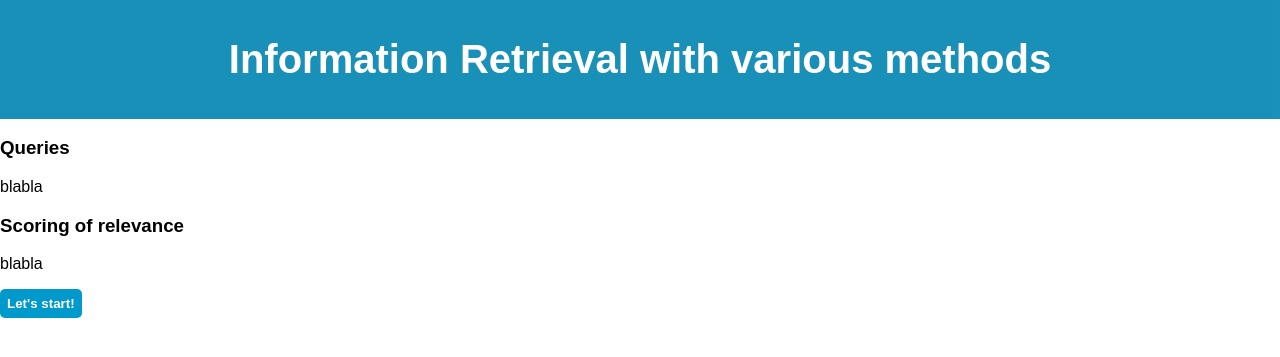
After one commit to martinbg1/rdf-ir, a Flask app: page /landing in a window 1280 px wide. The commit adds this page. Shown: the top 357 px of the page. Run offline with Flask 2, Linux system fonts and the light colour scheme.

Commit message:
some forms and super simple landing page

```diff
--- a/WebApp/__init__.py
+++ b/WebApp/__init__.py
@@ -10,6 +10,7 @@ app = Flask(__name__)
 url = os.getenv("NEO4J_URL","bolt://localhost")
 password = os.getenv("NEO4J_PASSWORD", "test")
 driver = GraphDatabase.driver(url,auth=basic_auth("neo4j", '123'),encrypted=False)
+app.config['SECRET_KEY'] = "secretkey"
 
 def get_neo_db():
     if not hasattr(g, 'neo4j_db'):
--- /dev/null
+++ b/WebApp/forms.py
@@ -0,0 +1,6 @@
+from flask_wtf import FlaskForm
+from wtforms import RadioField, SubmitField
+
+class RadioForm(FlaskForm):
+    score = RadioField('Relevance', choices=[('0', 'Not relevant'),('1', 'Somewhat irrelevant'),('2', 'Somewhat relevant'),('3','Relevant')])
+    #submit = SubmitField("Submit")
--- /dev/null
+++ b/WebApp/templates/landing.html
@@ -0,0 +1,21 @@
+{% extends 'base.html' %}
+
+{% block body %}
+
+<div class="header">
+    <h1>Information Retrieval with various methods</h1>
+</div>
+
+<h3>Queries</h3>
+<p>
+    blabla
+</p>
+
+<h3>Scoring of relevance</h3>
+<p>
+    blabla
+</p>
+
+<button class="submit" onclick="location.href='/home'">Let's start!</button>
+
+{% endblock %}
--- a/WebApp/views/pages.py
+++ b/WebApp/views/pages.py
@@ -2,6 +2,7 @@ from flask import Flask, g, Response, jsonify, render_template, request
 from WebApp import app, get_neo_db
 from WebApp.db.db_util import *
 from WebApp.util.serialize_search import *
+from WebApp.forms import RadioForm
 
 
 @app.route('/home')
@@ -14,11 +15,17 @@ def home():
     db = get_neo_db()
     results = db.run('CALL improvedSearch.bm25Search("'+ query[0] +'") ')
     serialized_result = [serialize_results(record) for record in results]
+    form = RadioForm()
 
-    return render_template('home.html', query=query, query_result=serialized_result)
+    return render_template('home.html', query=query, query_result=serialized_result, form=form)
 
 
 # render index
 @app.route('/')
 def index():
     return render_template('index.html')
+
+
+@app.route('/landing')
+def landing():
+    return render_template('landing.html')
```
Also changed, not shown: WebApp/templates/home.html (+13 -0 lines).
